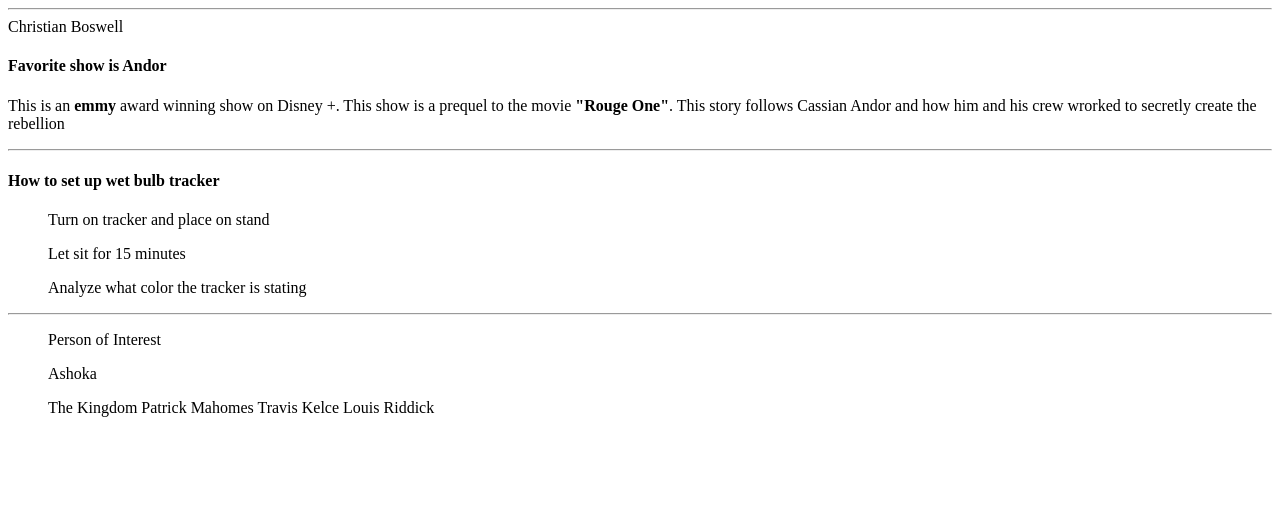
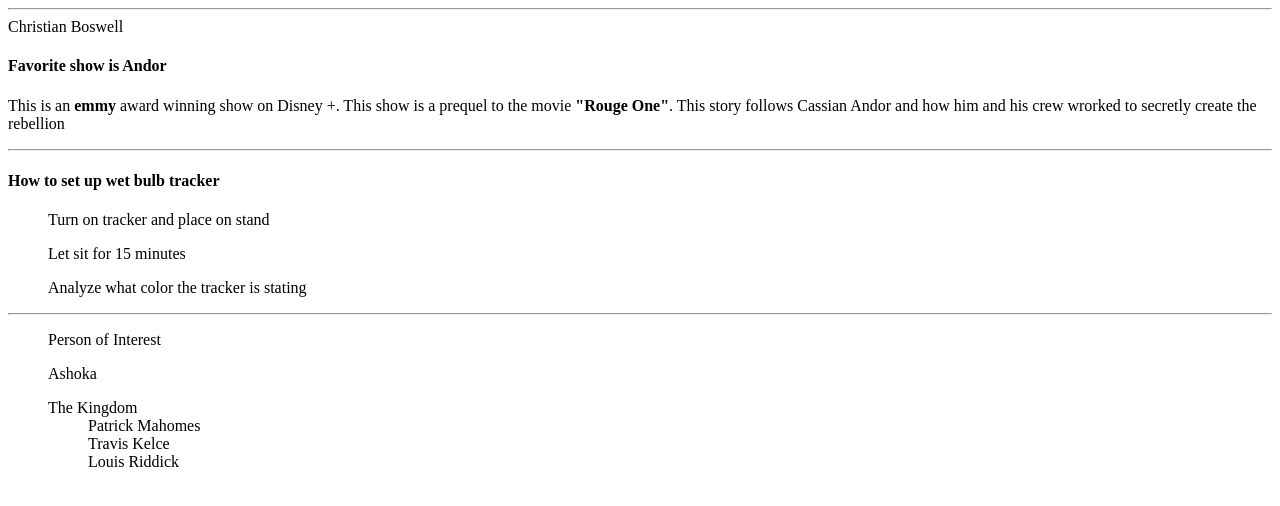
Before and after one commit to 44-563-WebApps-F25/webapps-f25-assignment3-teamplayer720, a plain HTML site: page index.html in a window 1280 px wide. Drawn offline with Linux system fonts and the light colour scheme.

Commit message:
Update index.html

```diff
--- a/index.html
+++ b/index.html
@@ -19,9 +19,9 @@
             <ul>Person of Interest</ul>
             <ul>Ashoka</ul>
             <ul>The Kingdom
-                Patrick Mahomes
-                Travis Kelce
-                Louis Riddick
+                <ul>Patrick Mahomes</ul>
+                <ul>Travis Kelce</ul>
+                <ul>Louis Riddick</ul>
             </ul>
         </hr>
         </hr>
```
